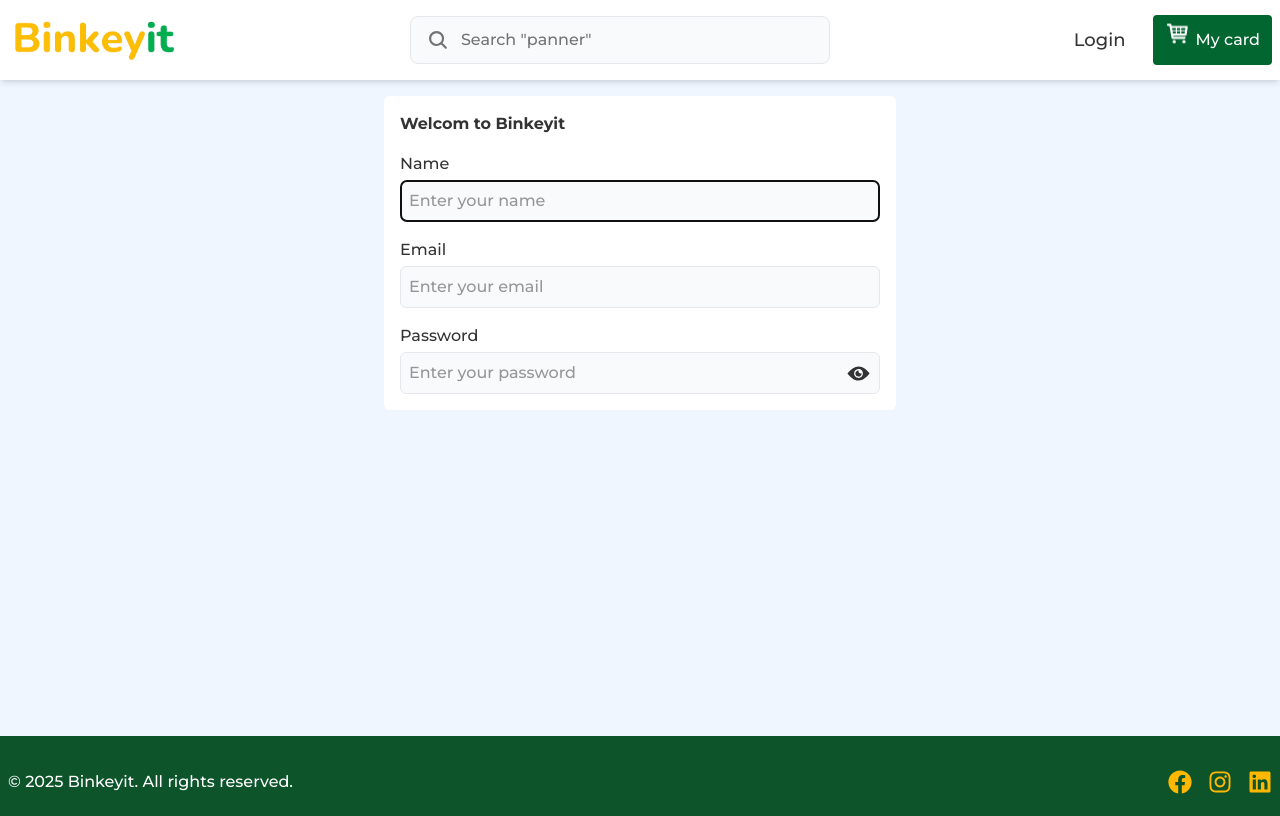
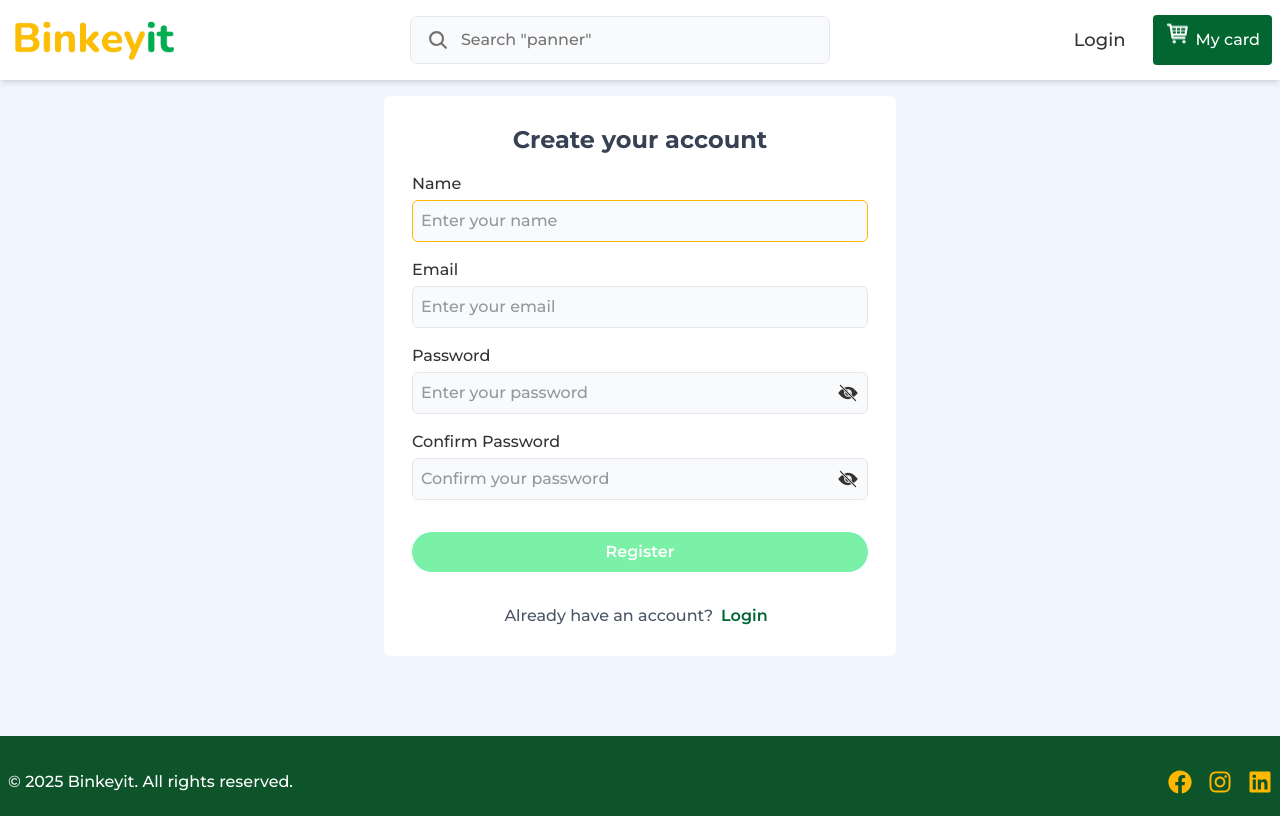
Before and after one commit to Papa-Becaye/eCommerce_App, a React (Vite) app in the folder client/: page /register in a window 1280 px wide. Built offline with nearby package versions, Linux system fonts and the light colour scheme.

Commit message:
[features] building register page and adding some changement

```diff
--- a/client/package.json
+++ b/client/package.json
@@ -13,8 +13,10 @@
     "@emotion/react": "^11.14.0",
     "@emotion/styled": "^11.14.0",
     "@tailwindcss/vite": "^4.0.17",
+    "axios": "^1.8.4",
     "react": "^19.0.0",
     "react-dom": "^19.0.0",
+    "react-hot-toast": "^2.5.2",
     "react-icons": "^5.5.0",
     "react-router-dom": "^7.4.0",
     "react-type-animation": "^3.2.0",
--- a/client/src/App.css
+++ b/client/src/App.css
@@ -1,5 +1,5 @@
 #root {
-  max-width: 1280px;
+  /* max-width: 1280px; */
   margin: 0 auto;
 }
 
--- a/client/src/App.jsx
+++ b/client/src/App.jsx
@@ -2,6 +2,7 @@ import './App.css'
 import { Outlet } from 'react-router-dom'
 import Header from './components/Header'
 import Footer from './components/Footer'
+import { Toaster } from 'react-hot-toast';
 
 function App() {
 
@@ -13,6 +14,7 @@ function App() {
       <Outlet />
     </main>
     <Footer/>
+    <Toaster/>
   </div>
   </>
   )
--- /dev/null
+++ b/client/src/common/SummaryApi.jsx
@@ -0,0 +1,9 @@
+export const baseUrl = 'http://localhost:8080';
+const summaryApi = {
+    register :{
+        method: 'POST',
+        url: '/api/user/register',
+    }
+}
+
+export default summaryApi;
--- a/client/src/pages/Register.jsx
+++ b/client/src/pages/Register.jsx
@@ -1,6 +1,11 @@
-import React, {useState} from 'react'
+import React, {useState} from 'react';
 import { IoIosEyeOff } from "react-icons/io";
 import { IoIosEye } from "react-icons/io";
+import toast from 'react-hot-toast';
+import Axios from '../utils/Axios';
+import summaryApi from '../common/SummaryApi';
+import AxiosToastError from '../utils/AxiosToastError';
+import { Link, useNavigate } from 'react-router-dom';
 
 
 const Register = () => {
@@ -10,7 +15,10 @@ const Register = () => {
         password: "",
         confirmPassword: ""
     })
-    const [showPassword, setShowPassword] = useState(false)
+    const [showPassword, setShowPassword] = useState(false);
+    const [showConfirmPassword, setShowConfirmPassword] = useState(false);
+    const validValue = Object.values(data).every((item) => item.length > 0);
+    const navigate = useNavigate();
 
     const handleChange = (e) => {
         const {name, value} = e.target;
@@ -21,13 +29,46 @@ const Register = () => {
         })
     }
 
-    console.log(data)
+    const handleSubmit = async(e) => {
+        e.preventDefault();
+        if(data.password !== data.confirmPassword) {
+            toast.error("Passwords do not match")
+            return;
+        }
+
+        try {
+            const res = await Axios({
+                ...summaryApi.register,
+                data: data,
+            })
+            if(res.data.error) {
+                toast.error(res.data.message)
+                return;
+            }
+            toast.success(res.data.message)
+            setData({
+                name: "",
+                email: "",
+                password: "",
+                confirmPassword: ""
+            })
+            setShowPassword(false);
+            setShowConfirmPassword(false);
+            setTimeout(() => {
+                navigate('/login')
+            }, 2000)
+        }catch (error) {
+            AxiosToastError(error);
+        }
+    }
 
   return (
     <section className='w-full container mx-auto px-2'>
-        <div className='bg-white rounded-md p-4 my-4 max-w-lg mx-auto w-full grid gap-4'>
-            <h1>Welcom to Binkeyit</h1>
-            <form action="" className='grid gap-4'>
+        <div className='bg-white rounded-md p-7 my-4 max-w-lg mx-auto w-full grid gap-4'>
+            <div className='md:text-2xl text-center text-gray-700'>
+                <h1>Create your account</h1>
+            </div>
+            <form className='grid gap-4' onSubmit={handleSubmit}>
                 <div className='grid gap-1'>
                     <label htmlFor="name">Name</label>
                     <input type="text"
@@ -36,7 +77,7 @@ const Register = () => {
                         value={data.name}
                         placeholder='Enter your name'
                         autoFocus
-                        className='bg-slate-50 border border-gray-200 rounded-md p-2'
+                        className='bg-slate-50 border border-gray-200 rounded-md p-2 outline-none focus:border-primary transition-all duration-200 ease-in-out'
                         onChange={handleChange}
                     />
                 </div>
@@ -47,14 +88,14 @@ const Register = () => {
                         name ='email'
                         value={data.email}
                         placeholder='Enter your email'
-                        className='bg-slate-50 border border-gray-200 rounded-md p-2'
+                        className='bg-slate-50 border border-gray-200 rounded-md p-2 outline-none focus:border-primary transition-all duration-200 ease-in-out'
                         onChange={handleChange}
                     />
                 </div>
                 <div className='grid gap-1'>
                     <label htmlFor="password">Password</label>
-                    <div className='flex items-center justify-between bg-slate-50 border border-gray-200 rounded-md gap-2 focus-within:border-primary transition-all duration-200 ease-in-out'>
-                        <input type={showPassword ? "password" : "text"}
+                    <div className='flex items-center justify-between bg-slate-50 border border-gray-200 rounded-md gap-2 overflow-hidden group focus-within:border-primary transition-all duration-200 ease-in-out'>
+                        <input type={!showPassword ? "password" : "text"}
                             id='password'
                             name ='password'
                             value={data.password}
@@ -62,18 +103,48 @@ const Register = () => {
                             className='gap-2 p-2 w-full outline-none'
                             onChange={handleChange}
                         />
-                        <div className='cursor-pointer pr-2' onClick={() => setShowPassword(!showPassword)}>
+                        <div className='cursor-pointer pr-2  group-focus-within:text-primary transition-all duration-200 ease-in-out' onClick={() => setShowPassword(prev => !prev)}>
                             {
                                 showPassword ? (
-                                    <IoIosEyeOff size={25}/>
+                                    <IoIosEye size={22}/>
                                 ) : (
-                                    <IoIosEye size={25}/>
+                                    <IoIosEyeOff size={22}/>
                                 )
                             }
                         </div>
                     </div>
                 </div>
+                <div className='grid gap-1'>
+                    <label htmlFor="confirmPassword">Confirm Password</label>
+                    <div className='flex items-center justify-between bg-slate-50 border border-gray-200 rounded-md gap-2 overflow-hidden group focus-within:border-primary transition-all duration-200 ease-in-out'>
+                        <input type={!showConfirmPassword ? "password" : "text"}
+                            id='confirmPassword'
+                            name ='confirmPassword'
+                            value={data.confirmPassword}
+                            placeholder='Confirm your password'
+                            className='gap-2 p-2 w-full outline-none'
+                            onChange={handleChange}
+                        />
+                        <div className='cursor-pointer pr-2  group-focus-within:text-primary transition-all duration-200 ease-in-out' onClick={() => setShowConfirmPassword(prev => !prev)}>
+                            {
+                                showConfirmPassword ? (
+                                    <IoIosEye size={22}/>
+                                ) : (
+                                    <IoIosEyeOff size={22}/>
+                                )
+                            }
+                        </div>
+                    </div>
+                </div>
+                <button type='submit' disabled={!validValue} className={`${validValue ? 'bg-green-800 hover:bg-green-700 transition-all duration-200 ease-in-out' : 'bg-green-300'} text-white font-semibold rounded-full p-2 my-4`}>Register</button>
             </form>
+            <div className='text-center text-gray-600'>
+                <p>Already have an account?
+                    <span className='font-semibold px-2'>
+                        <Link to={'/login'} className='text-green-800 cursor-pointer hover:text-green-700 transition-all duration-200 ease-in-out'>Login</Link>
+                    </span>
+                </p>
+            </div>
         </div>
     </section>
   )
--- /dev/null
+++ b/client/src/utils/Axios.jsx
@@ -0,0 +1,9 @@
+import axios from "axios";
+import { baseUrl } from "../common/SummaryApi";
+
+const Axios = axios.create({
+    baseURL: baseUrl,
+    withCredentials: true,
+});
+
+export default Axios;
--- /dev/null
+++ b/client/src/utils/AxiosToastError.jsx
@@ -0,0 +1,7 @@
+import toast from "react-hot-toast";
+
+const AxiosToastError = (error) => {
+    toast.error(error?.response?.data?.message || "An error occurred");
+}
+
+export default AxiosToastError;
```
Also changed, not shown: 2 other files (tests, documents, lock files or other folders).
